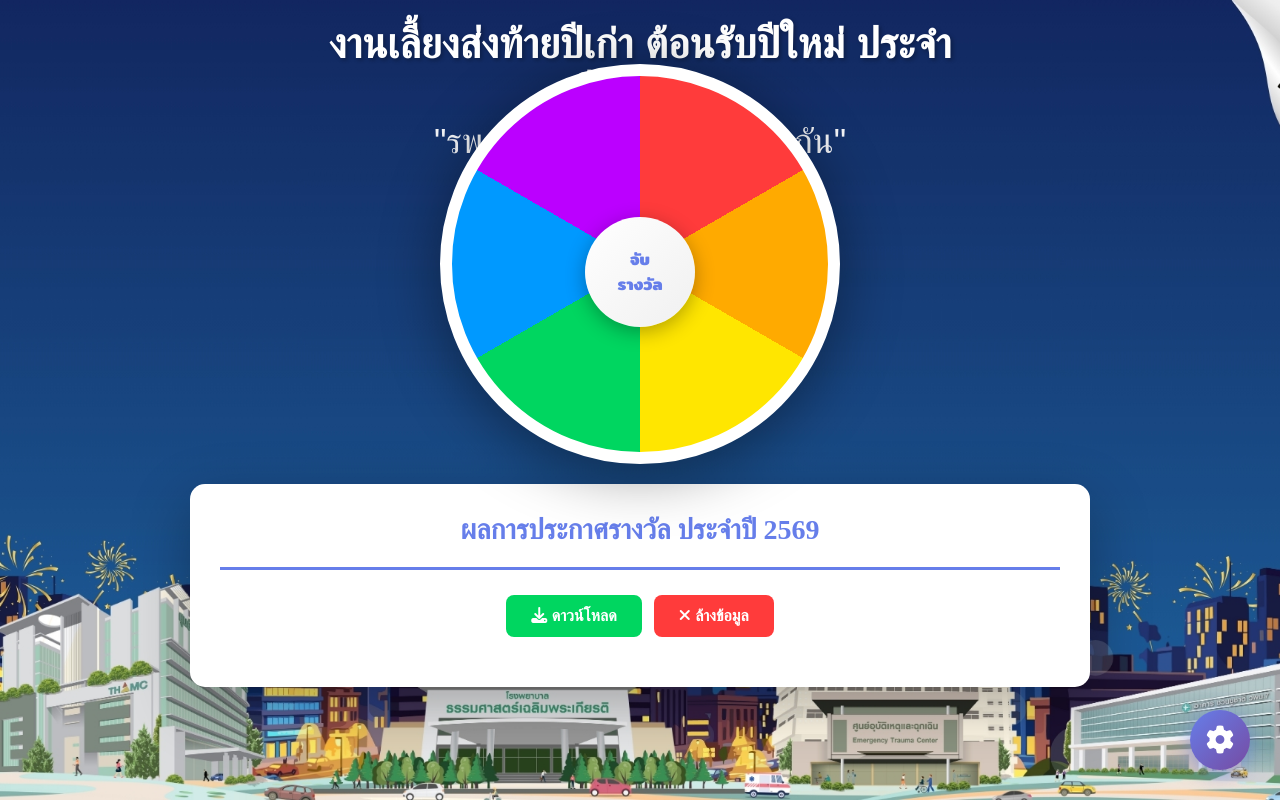
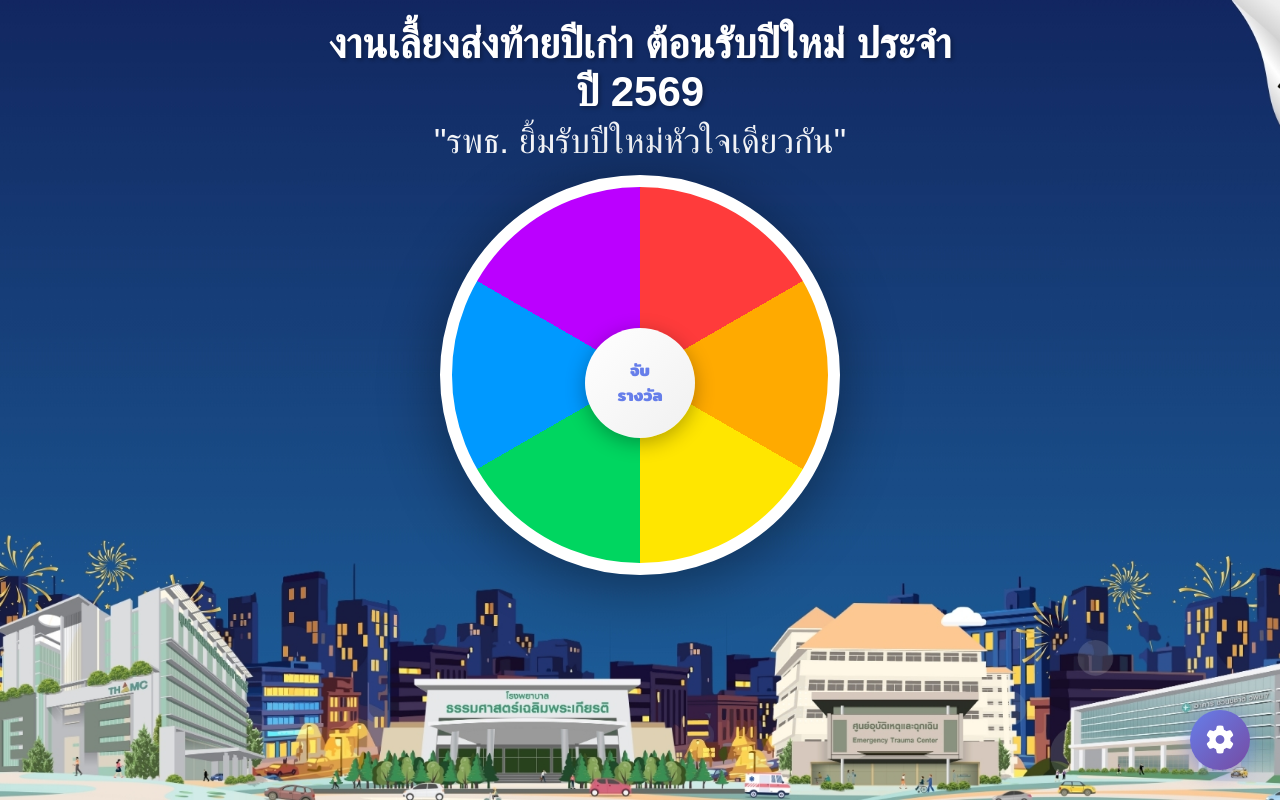
Before and after one commit to Korawich-sd/LuckyDraw, a plain HTML site: page index.html in a window 1280 px wide. Drawn offline with Linux system fonts and the light colour scheme; a web font is replaced by a local one.

```diff
--- a/tuh2025.css
+++ b/tuh2025.css
@@ -614,7 +614,7 @@ body {
   }
 }
 
-.results-container {
+/* .results-container {
   display: block !important;
   width: 100%;
 }
@@ -635,4 +635,4 @@ body {
   visibility: visible !important;
   opacity: 1 !important;
   cursor: pointer;
-}
+} */
```
